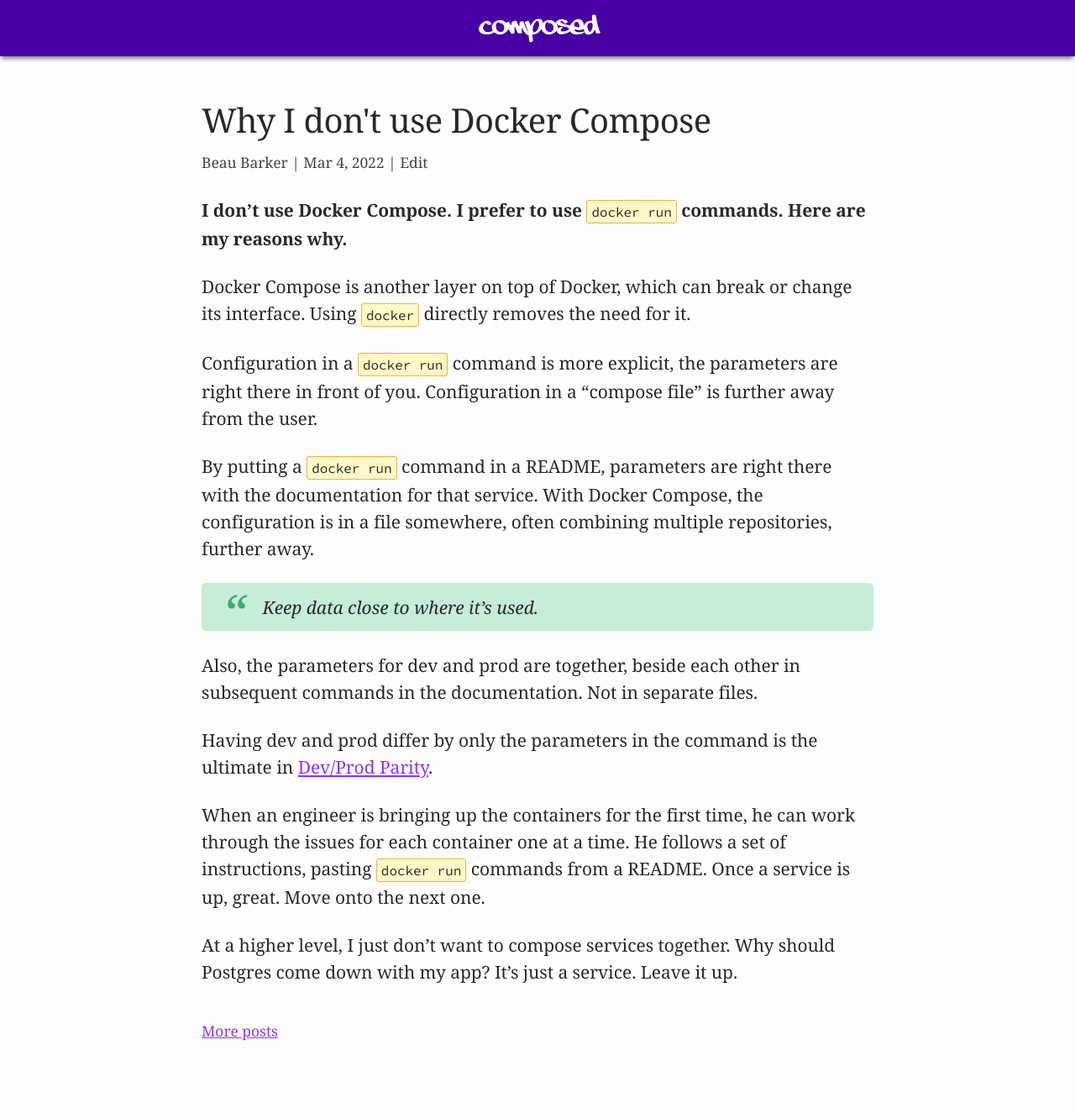
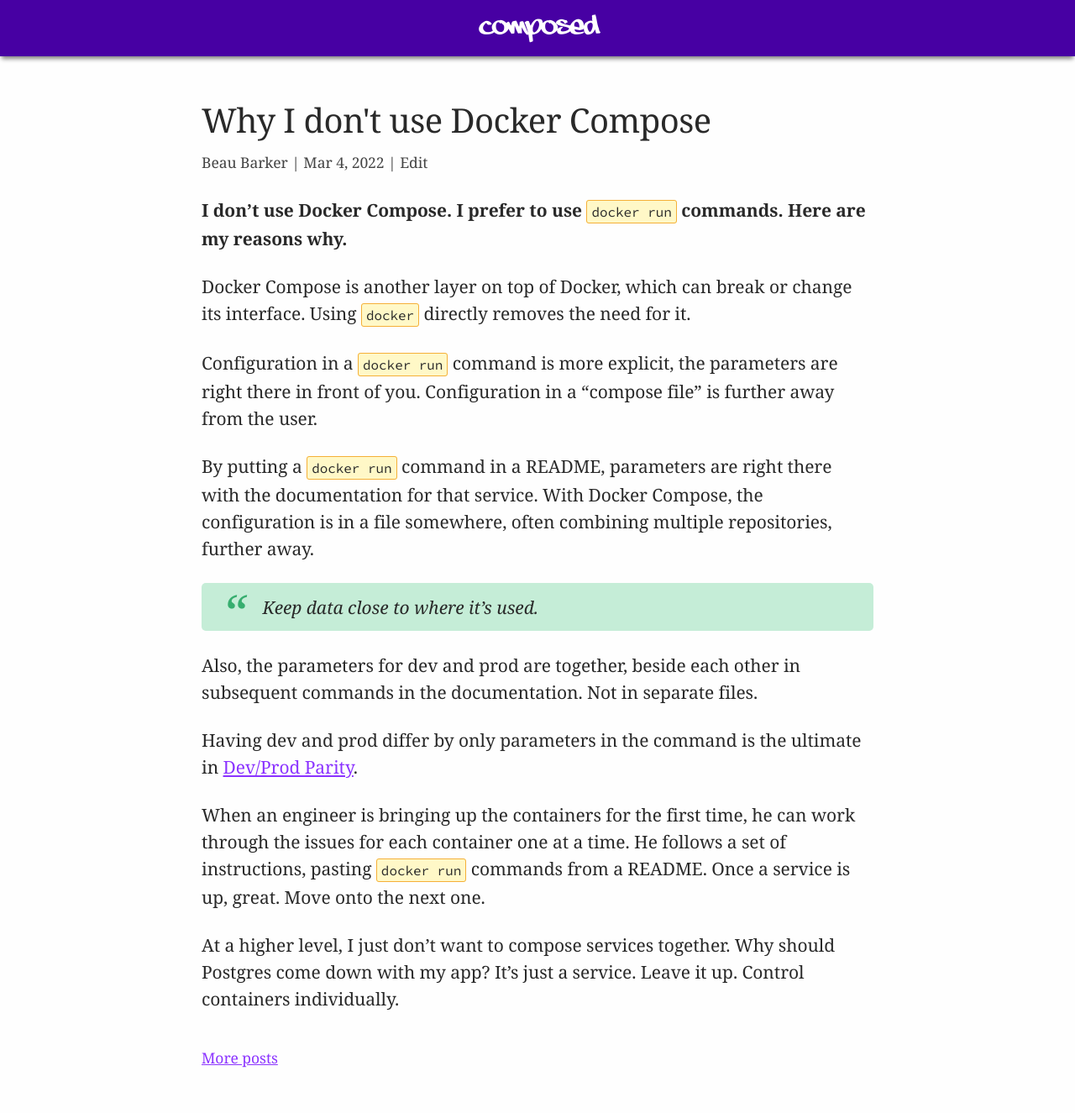
Before and after one commit to explodinglabs/explodinglabs.github.io, a Jekyll site: the page built from docs/_posts/2022-03-04-docker-compose.markdown, in a window 1280 px wide. Shown: the whole page at 84% size. Built offline with Jekyll 4.4.1, drawn with Linux system fonts in a browser that asks for light colours; before the commit the page ends 1293 px from its top, so only the background shows below that.

Commit message:
Adjust docker compose post

```diff
--- a/docs/_posts/2022-03-04-docker-compose.markdown
+++ b/docs/_posts/2022-03-04-docker-compose.markdown
@@ -22,8 +22,8 @@
 Also, the parameters for dev and prod are together, beside each other in
 subsequent commands in the documentation. Not in separate files.
 
-Having dev and prod differ by only the parameters in the command is the
-ultimate in [Dev/Prod Parity](https://12factor.net/dev-prod-parity).
+Having dev and prod differ by only parameters in the command is the ultimate in
+[Dev/Prod Parity](https://12factor.net/dev-prod-parity).
 
 When an engineer is bringing up the containers for the first time, he can work
 through the issues for each container one at a time. He follows a set of
@@ -31,4 +31,5 @@
 up, great. Move onto the next one.
 
 At a higher level, I just don’t want to compose services together. Why should
-Postgres come down with my app? It's just a service. Leave it up.
+Postgres come down with my app? It's just a service. Leave it up. Control
+containers individually.
```
